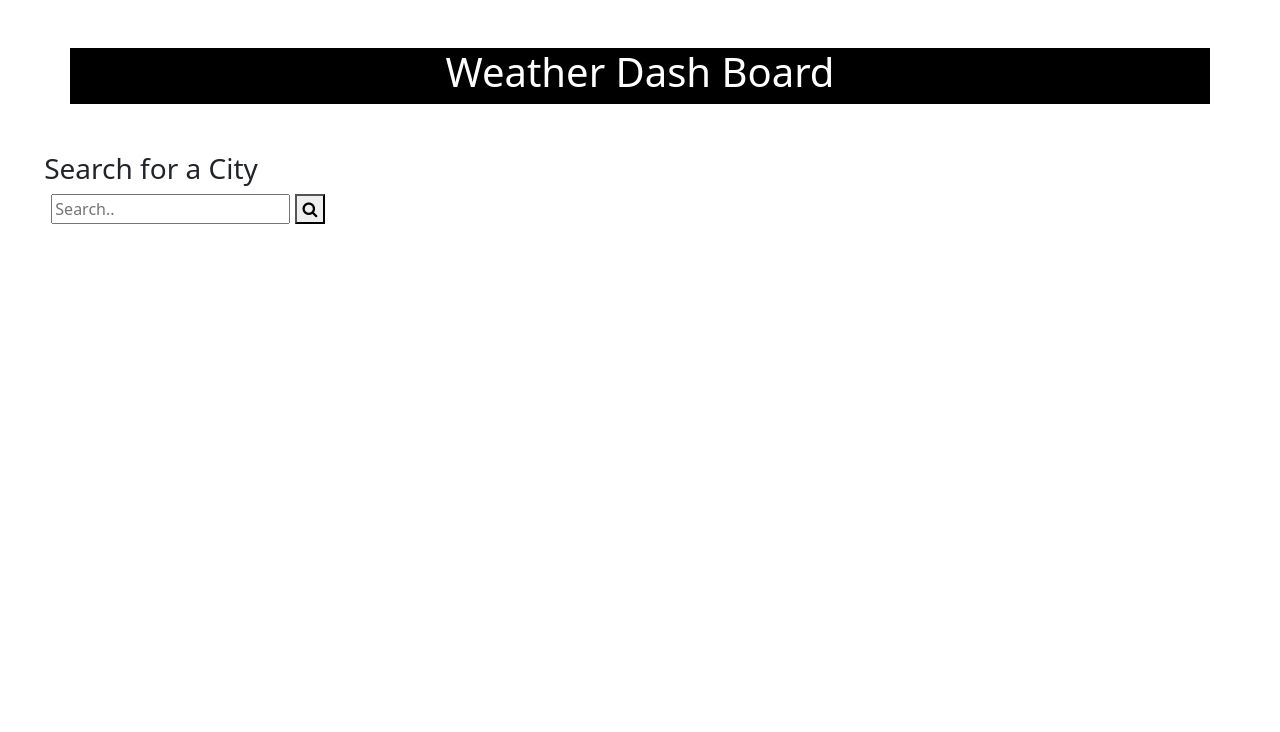
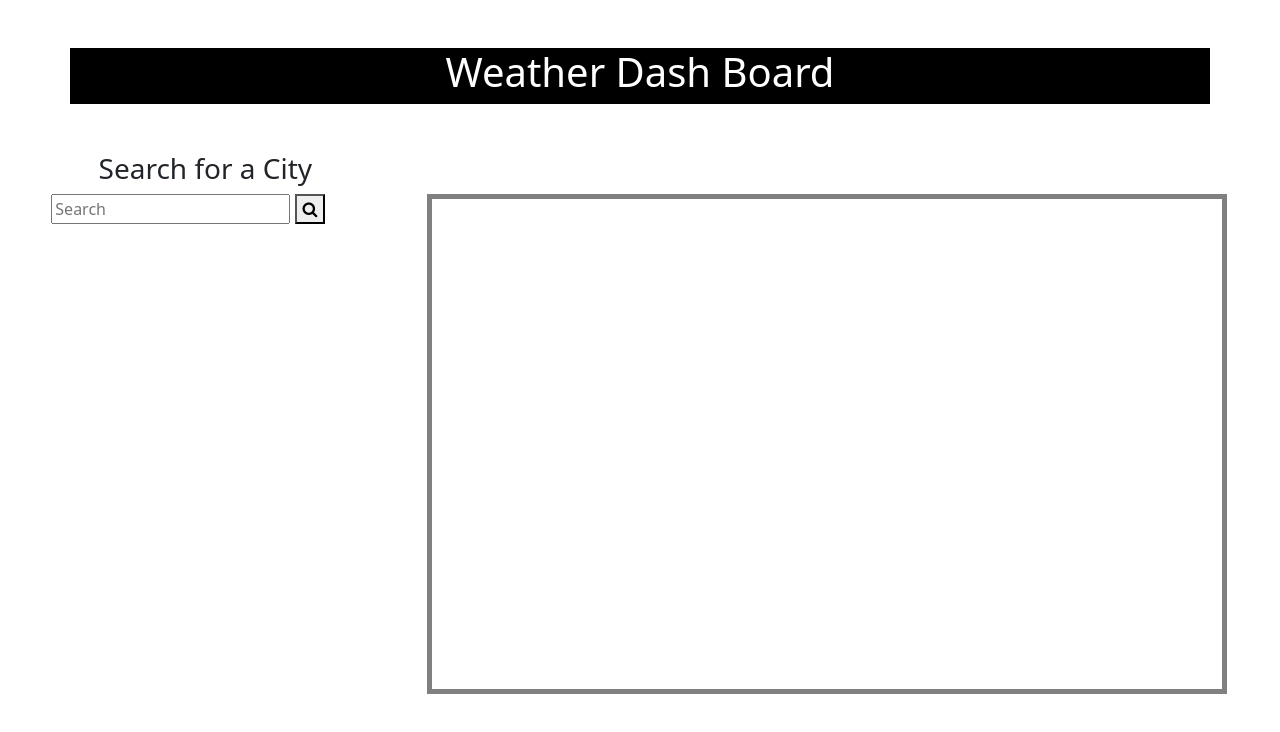
Before and after one commit to Menuka786/homeWork6, a plain HTML site: page index.html in a window 1280 px wide. Drawn offline with nearby package versions, Linux system fonts and the light colour scheme.

Commit message:
added weather box

```diff
--- a/index.html
+++ b/index.html
@@ -18,24 +18,31 @@
   <br>
   <div class="container">
     <div class="row">
+      <div class="col-md-12">
         <h1>Weather Dash Board </h1>
+      </div>
     </div>
   </div>
   <br>
   <br>
-
-  <div class="containerTwo">
   <div class="row">
-      <div class="col-md-3">
+    <div class="col-md-4">
       <h3>Search for a City</h3>
     </div>
     <div class="row">
       <div class="col-md-4">
         <form class="example" action="/action_page.php" style="margin:auto;max-width:300px">
-            <input type="text" placeholder="Search.." name="search2"> <button type="submit"><i
+          <input type="text" placeholder="Search" name="search2"> <button type="submit"><i
               class="fa fa-search"></i></button>
+        </form>
+      </div>
+      <div class="col-md-8">
+        <div class="box"></div>
 
-          </form>
+
+
+
+      </div>
     </div>
   </div>
   </div>
--- a/style.css
+++ b/style.css
@@ -12,3 +12,15 @@ text-align: center;
 text-align: center;
 
  }
+
+ .box {
+
+    width: 800px;
+    height: 500px;
+    padding: 10px;
+    border: 5px solid gray;
+    margin: 0;
+    outline: black;
+
+
+ }
```
Lines whose indentation alone changed are shown as unchanged.
